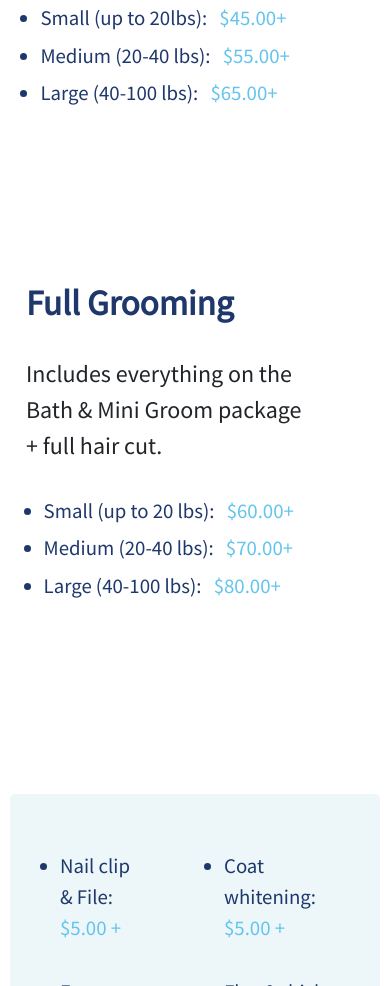
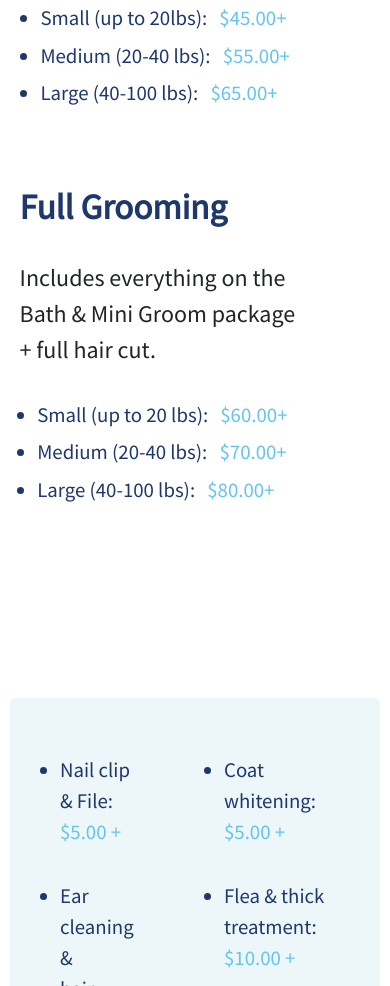
Before and after one commit to bfreitas1098/canine-grooming-lounge, a plain HTML site: page services.html in a window 390 px wide. Shown: the part 1526-2512 px from the top of the page. Drawn offline with nearby package versions, Linux system fonts and the light colour scheme.

Commit message:
Moved the full grooming section in widths 360px to 534px

```diff
--- a/styles/services.css
+++ b/styles/services.css
@@ -582,7 +582,7 @@ h1 {
 
 @media (min-width: 360px) and (max-width: 534px) {
   #full-grooming-section {
-    margin-left: 6rem;
+    margin: 0 0 12rem 5.6rem;
   }
 }
 
```
